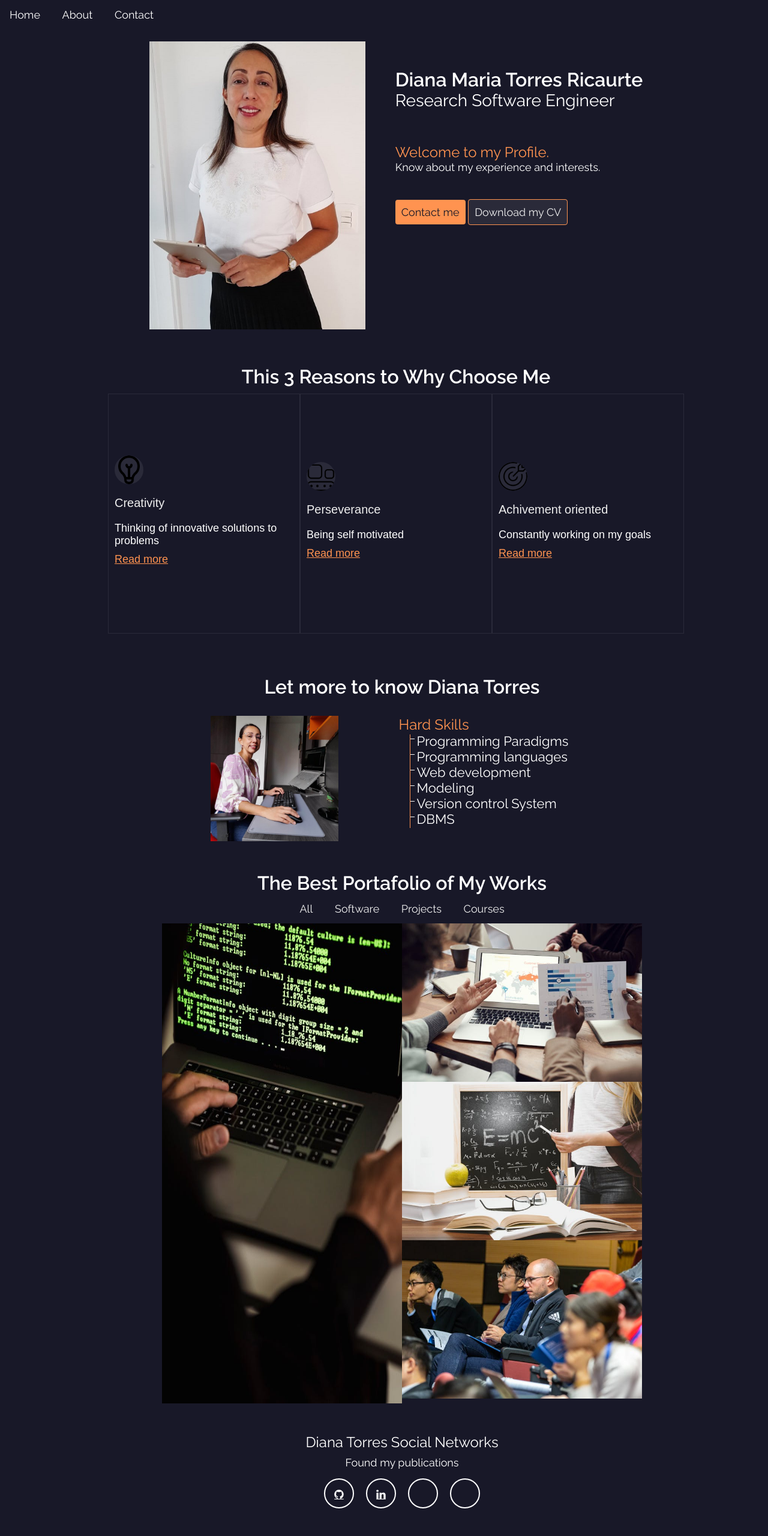
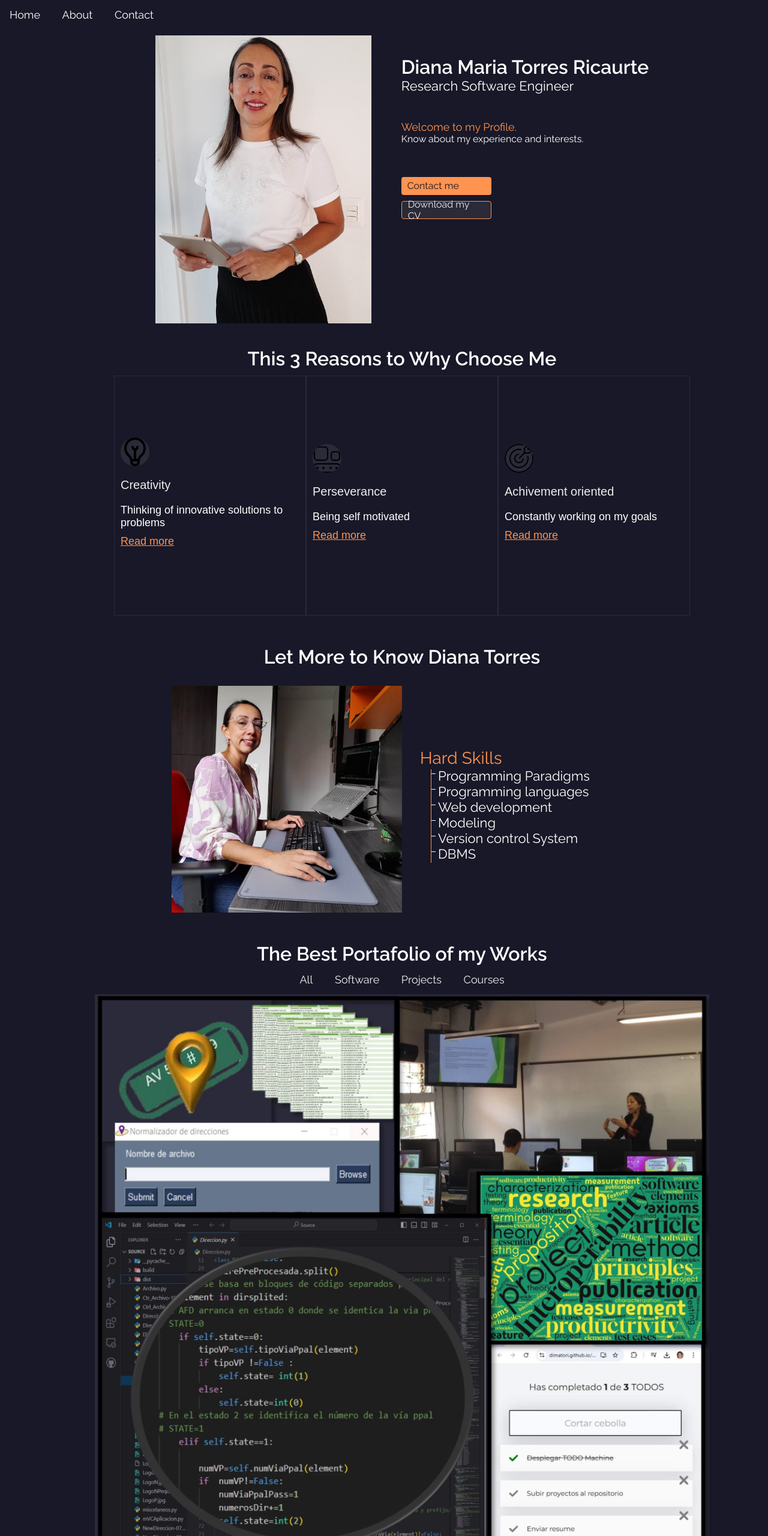
Before and after one commit to dimatori/portafolio, a plain HTML site: page index.html in a window 1280 px wide. Shown: the top 2560 px of the page at 60% size. Drawn offline with Linux system fonts and the light colour scheme; some icons are missing.

Commit message:
Reponsive design completed

```diff
--- a/css/desktop.css
+++ b/css/desktop.css
@@ -1,3 +1,4 @@
+/*General information of the Profile*/
 .content_profile{
     display: flex;
     flex-wrap: wrap;
@@ -28,6 +29,7 @@
         max-width: 100%;
         margin: 0 0 0 0;
 }
+/******Soft skills********/
 .profile_soft_skills{
     display:flex;
     flex-direction: column;
@@ -39,63 +41,99 @@
     flex-direction: row;
     justify-content: center;
 }
+.skill_card{
+  width: 32rem;
+ }
+/******* Hard skills ******/
+ .profile_hard_skills{
+  display: flex;
+  flex-direction: column;
+  align-items: center;
+  margin: 1rem;
+}
+ .hards{
+  display:flex;
+  flex-direction: row;
+  justify-content:center;
+  align-items: center;
+  width:100%;
+  margin-top: 3rem;
+}
+
+ .hards >div  {
+  display: flex;
+  justify-content: center;
+  align-items: center;
+  width:50%;
+  height: 100%;
+
+}
+.hard_skills{
+  display: flex;
+  justify-content: end;
+}
+.hd_img{
+  max-width: 60%;
+
+}
+#hard_skills_tree{
+  position: relative;
+  flex-direction: column;
+  align-items: flex-start;
+
+}
 .profile_skills_intro{
     display: block;
     justify-content: centers;
 
 }
+.hd_sk_title p{
+  color:var(--royal-orange);
+  font-size:2.8rem;
+}
 
-/* Proyectos */
+#hard_skills_tree ul{
+font-size: 2.2rem;
+}
+
+/********* Proyectos ********/
+.works{
+  display: flex;
+  flex-direction: column;
+  justify-content: center;
+  align-items: center;
+  flex-wrap: wrap;
+  margin: 2rem;
+
+}
 .works_framework{
     min-width: 80rem;
     min-height: 80rem;
-    /*border: #FF9350 solid 0.2rem;*/
     display:flex;
     flex-wrap: wrap;
-     }
+
+ }
+
 .works_framework_all{
     display:flex;
     flex-wrap: wrap;
-    flex-direction: row;
-    /* justify-content: space-evenly; */
-  /*  display: none;*/
+    justify-content:flex-end;
+
+}
+.works_framework_all figure{
+  display: flex;
+  justify-content: center;
 }
 
-/*Proyectos de Software*/
-.proyectos_1{
-    width:50%;
- }
-.proyectos1{
- width: 100%;
- height: 100%;
+ .proyectos1{
+ width: 80%;
+ height: 80%;
 }
-.proyectos_2{
-  display:flex;
-  flex-direction: column;
-  align-items:baseline;
-  width: 50%;
-}
-.proyectos2  {
-  width: 100%;
-  height:33% ;
- }
- .proyectos3 {
-  width: 100%;
-  height:33% ;
- }
- .proyectos4 {
-  width: 100%;
-  height:33% ;
- }
+/****** Proyectos Software****/
 
  .works_framework_software{
 
-    /* flex-wrap: wrap;
-    justify-content:left;
-    align-items:self-start; */
-    /*width: 80%;
-    /*height: 100%;*/
-    display:none;
+      display:none;
 
   }
 
@@ -103,25 +141,26 @@
         display:flex;
         flex-wrap: wrap;
         justify-content:center;
-
         display:none;
    }
 
+/****** Proyectos Proyectos****/
 .works_framework_projects{
     display:flex;
     flex-wrap: wrap;
     flex-direction: row;
-    justify-content: space-evenly;
-    /* border: var(--white) solid 0.2rem;
-    border-radius: 0.5rem; */
+    justify-content: center;
     padding-left: 2.5 rem;
     padding-right: 2.5 rem;
     display:none;
+
 }
 .works_framework_projects > div{
   margin:1rem;
   border: var(--white) solid 0.2rem;
   border-radius: 0.5rem;
+  width: 65%;
+  height: 100%;
 }
 .works_framework_courses >div{
   width: 80%;
@@ -194,12 +233,33 @@
   display: flex;
   flex-direction: row;
 }
+
+/*Social Networks*/
+
+.social_networks{
+  display: flex;
+  flex-direction: column;
+  width:100%;
+  align-items: center;
+  justify-content:space-evenly;
+  height: 15rem;
+  margin: 3rem;
+}
+.icons-container ul li{
+  width:5rem;
+  height: 5rem;
+  line-height: 5rem;
+}
+/*About*/
  .abstract{
   width:50%;
   }
  .other-info{
     width:50%;
   }
+  .about{
+      font-size: 1.8rem;
+   }
 /* .about_content{
   display: flex;
   flex-wrap: wrap;
--- a/css/estilos.css
+++ b/css/estilos.css
@@ -89,7 +89,6 @@ ul {
     color:var(--bright-gray);
     padding:1rem;
     text-decoration: none;
-
   }
 
   /*Habilidades blandas*/
@@ -193,6 +192,14 @@ ul {
   align-items: center;
   margin: 2rem;
 }
+/* .hards{
+  display:flex;
+  flex-direction: row;
+  justify-content:space-between;
+  align-items: center;
+  width:70%;
+  margin-top: 3rem;
+}
 .hard_skills{
   display: flex;
   justify-content: center;
@@ -201,22 +208,15 @@ ul {
 
 }
 .hd_img{
-  max-width: 60%;
+  max-width: 90%;
+} */
 
-}
-.hards{
-  display:flex;
-  flex-direction: row;
-  justify-content:space-between;
-  width:60%;
-  margin-top: 3rem;
-}
 #hard_comp{
 
     width: 40%;
 }
 
-#hard_skills_tree {
+#hard_skills_tree{
   position: relative;
   width: 60%;
 }
@@ -308,13 +308,13 @@ ul {
 }
 
 .proyectos_1{
-  width:50%;
+  width:100%;
 }
 .proyectos1{
 width: 100%;
 height: 100%;
 }
-.proyectos_2{
+/* .proyectos_2{
 display:flex;
 flex-direction: column;
 align-items:baseline;
@@ -331,7 +331,7 @@ height:33% ;
 .proyectos4 {
 width: 100%;
 height:33% ;
-}
+}  */
 
 
 #sm_proyectos2:checked ~ .works_framework_software {
@@ -576,12 +576,13 @@ height:33% ;
   padding-right: 3.2rem;
   padding-left: 3.2rem;
 }
+/* Considerar ponerlo en destkop
 .about{
   display: block;
   max-width: 120rem;
   min-width: 32rem;
   flex-basis: 100%;
-  }
+  } */
 
 .about_title{
 padding-top: 6.0rem;
@@ -596,23 +597,26 @@ padding-bottom: 1.5rem;
 .about_conten p{
 line-height:1.5 ;
 }
-.about-pict-conten{
+/* .about-pict-conten{
 overflow-x: hidden;
 overflow-y: hidden;
 
-}
+} */
 .about-pict-conten{
 margin-top: 4.5rem;
 text-align: center;
 }
-.about-pict-conten picture {
+/* .about-pict-conten picture {
   height: 4.46163rem;
   max-width: 100%;
   padding-top: 4.46163rem;
   min-height: 3.2rem;
   position:relative;
 
-}
+} */
+
+/*Fin sección about*/
+
 .table_ficha_proyecto{
   border: 2;
 }
@@ -693,9 +697,9 @@ text-align: center;
   justify-content: center;
 }
 .icons-container ul li{
-  width:5rem;
+  /* width:5rem;
   height: 5rem;
-  line-height: 5rem;
+  line-height: 5rem; */
   margin: 0 1rem;
   text-align: center;
   border-radius: 50%;
--- a/css/movil.css
+++ b/css/movil.css
@@ -1,49 +1,84 @@
+ /*General information of the Profile*/
  .content_profile{
     display: flex;
     flex-direction: column;
     flex-wrap: wrap;
-    width: 100vw;
+    max-width:100vw;
+    align-items: center;
+
   }
 
   .conten_img{
     height:60%;
+    text-align: center;
    }
+   .img_profile{
+    max-width: 80vw;
+    height: 60vh;
+ }
 .profile_gral
   {
     display: flex;
     flex-direction: column;
     flex-wrap: wrap;
-    align-items:center;
+    align-items:start;
     justify-content:space-between;
-    margin: 2rem;
+    margin: 1rem;
+    max-width: 100vw;
   }
+
   .profile_gral_info{
     display: flex;
     flex-direction: column;
     height: 40vh;
     justify-content: space-evenly;
+    position:relative;
+    align-items:start;
 
   }
 
 .profile_gral_title{
     font-weight: 600;
-    font-size: 3.2rem;
+    font-size: 2.6rem;
     margin-top: 20px;
 
     }
 
 .profile_gral_subtitle{
         font-weight: 400;
-        font-size: 2.8rem;
+        font-size: 2.2rem;
+ }
+ .profile_gral_info--welcom{
+  font-size: 1.8rem;
+ }
+ .profile_gral_info--invitation{
+  font-size: 1.6rem;
  }
 
+ .profile_gral_info_buttons{
+  display: flex;
+  flex-direction:column;
+  align-items: start;
+  justify-content: space-around;
+ }
+ .profile_gral_button{
+  border-radius: 4px;
+  cursor:pointer;
+  font-size: var(--sm);
+  margin-top: 1rem;
+  height: 3rem;
+  width: 15rem;
+  display: flex;
+  align-items:center;
+  }
+/******Soft skills********/
 .profile_soft_skills{
     display:flex;
     flex-direction: column;
     justify-content: center;
     align-items: center;
     width:100%;
-    margin: 2rem;
+    margin: 1rem;
   }
 
  .profile_skills_intro{
@@ -55,12 +90,64 @@
     display:flex;
     flex-direction: column;
     justify-content: space-between;
-    min-height: 10rem;
+    align-items:center;
+    min-height: 6rem;
+    width: 100vw;
+}
+.skill_card{
+  width: 24rem;
 
 }
-/*¨Proyectos*/
+/******* Hard skills ******/
+.profile_hard_skills{
+  display: flex;
+  flex-direction: column;
+  align-items:center;
+  margin: 1rem;
+  width: 100vw;
+}
+.hards{
+  display:flex;
+  flex-direction: column;
+  justify-content:center;
+  align-items:start;
+  width:100vw;
+  margin-top: 3rem;
+}
+.hard_skills{
+ width: 100vw;
+ display:flex;
+ justify-content: center;
+}
+.hd_img{
+  max-width: 60%;
+  text-align: center;
+}
+#hard_skills_tree{
+  position: relative;
+  display:flex;
+  justify-content:center;
+  width: 100vw;
+  margin-top: 2rem;
+
+}
+
+.hd_sk_title p{
+  color:var(--royal-orange);
+  font-size:var(--bg);
+}
+#hard_skills_tree ul{
+font-size: var(--sm);
+}
+
+/******* Proyectos *********/
+.works{
+  width:100vw;
+  margin: 1rem;
+  align-items:center;
+}
 .works_framework{
-  width: 35rem;
+
   min-height: 40rem;
   min-width: 27rem;
   /*border: #FF9350 solid 0.2rem;*/
@@ -70,6 +157,9 @@
   justify-content: space-evenly;
 
   }
+.works_nav{
+  text-align: center;
+ }
 .works_framework_all{
   display:flex;
   flex-wrap: wrap;
@@ -77,18 +167,17 @@
   justify-content: space-evenly;
   /*width: 80%;*/
 }
+.works_framework_all figure{
+  display: flex;
+  justify-content: center;
+}
+.proyectos1{
+  width: 80%;
+  height: 80%;
+ }
 
-.works_framework_software{
 
-  flex-wrap: wrap;
-  flex-direction: column;
-  justify-content: space-evenly;
-  align-items: center;
-  height: 100%;
-  display:none;
-
-  }
-
+/****** Proyectos Courses****/
 .works_framework_courses{
       display:flex;
       flex-wrap: wrap;
@@ -96,6 +185,14 @@
       justify-content: space-evenly;
       display:none;
  }
+  .institution-name{
+  height: auto;
+  font-size: 1.8rem;
+}
+.course-list{
+  font-size: 1.6rem;
+  padding-left: 1.5rem;
+}
 
 .works_framework_projects{
   display:flex;
@@ -108,23 +205,23 @@
   margin: 0.1rem;
   display:none;
 }
+/****** Proyectos Software****/
 
-/* #sm_proyectos2:checked ~ .works_framework_software {
-  display: flex;
+.works_framework_software{
+
+  flex-wrap: wrap;
+  flex-direction: column;
+  justify-content: space-evenly;
+  align-items: center;
+  height: 100%;
+  display:none;
  }
-
-#sm_proyectos2:checked ~ .works_framework_courses ~ .works_framework_projects {
-  display:none;
-}
-#sm_proyectos2:checked ~.works_framework_all{
-  display:none;
-} */
-.works_card{
+ .works_card{
   display:flex;
   flex-wrap: wrap;
   flex-direction: column;
   justify-content: space-evenly;
-
+  width:70%;
 }
 .works_card{
   display:flex;
@@ -150,7 +247,6 @@
   text-align:justify;
 
 }
-
 .works_framework_software img{
   width:60%;
   height:30%;
@@ -166,10 +262,19 @@
   flex-direction: column;
 }
 
+.works_framework_projects > div{
+  margin:1rem;
+  border: var(--white) solid 0.2rem;
+  border-radius: 0.5rem;
+  width: 70%;
+}
+
 .project_ficha_tecnica{
   display: flex;
   flex-direction: column;
+
 }
+/****** Proyectos Proyectos****/
 .abstract {
   width:100%;
   }
@@ -177,16 +282,80 @@
     width:100%;
     }
 
+ .works_framework_projects h4{
+
+      font-size: 2rem;
+      font-weight: 400;
+
+ }
 .project_content{
   display: flex;
   flex-direction: column;
   padding-top:2rem;
+  font-size: 1.6rem;
   width:100%;
   }
- .about_content{
+  .project_name{
+    font-weight: 400;
+    font-size: 1.8rem;
+  }
+/*Social Networks*/
+
+.social_networks{
+  height: 25rem;
+  margin: 0rem;
+  margin-top: 2rem;
+  width: 100vw;
+  display: flex;
+  flex-direction: column;
+  align-items:center;
+
+}
+.icons-container{
+  align-items:center;
+  width: 100vw;
+ }
+
+ .icons-container ul li{
+  width:4rem;
+  height: 4rem;
+  line-height:4rem;
+ }
+
+
+/* About Page */
+  .about_content{
     display: flex;
     flex-direction: column;
-    flex-wrap: wrap;
+    width: 100vw;
+  }
+.about{
+  display: block;
+  width:90vw;
+  font-size: 1.4rem;
+  text-align: justify;
+
+  }
+ .about_gral{
+    display: flex;
+    flex-direction: column;
     width: 100vw;
     align-items: center;
+    justify-content: left;
 }
+  .about_gral{
+    padding-right: 0.1rem;
+    padding-left: 0.1rem;
+  }
+  .about_conten{
+    position: relative;
+    padding-top: 1rem;
+    padding-bottom: 1rem;
+
+  }
+
+  .about-pict-conten figure img {
+    max-width: 80vw;
+    position:relative;
+
+  }
--- a/index.html
+++ b/index.html
@@ -22,12 +22,13 @@
               <ul class="profile_nav_ul">
               <li><a href="/">Home</a></li>
               <li><a href="about.html">About</a></li>
-              <li><a href="/contac" >Contact</a></li>
+              <li><a href="mailto:dimatori@gmail.com" >Contact</a></li>
               </ul>
             </nav>
   </header>
   <main class="content_profile">
       <section class="profile_gral">
+
         <figure class="conten_img">
                 <img src="./images/Profile Picture 1_sm.jpg" alt="Picture of profile" class="img_profile">
         </figure>
@@ -38,16 +39,17 @@
             </div>
             <div>
                 <p class="profile_gral_info--welcom"> Welcome to my Profile. </p>
-                <p>
-                       Know about my experience and interests.
+                <p class="profile_gral_info--invitation">
+                     <span>Know about my experience and interests.</span>
                 </p>
             </div>
             <div>
-              <!-- <button class="profile_gral_button defect" role="link" onclick="mailto:dimatori@gmail.com" type="submit"> Contact me</button> -->
-              <a class="profile_gral_button defect" role="button" href="mailto:dimatori@gmail.com" > Contact me</a>
-              <a class="profile_gral_button secondary" role="button" href="./downloads/CV-DIANA M TORRES RICAURTE.pdf" download="CV-DIANA M TORRES RICAURTE.pdf" > Download my CV</a>
-              <!-- <button class="profile_gral_button secondary" type="submit"> Download my CV</button> -->
-            </div>
+              <div class="profile_gral_info_buttons">
+                <!-- <button class="profile_gral_button defect" role="link" onclick="mailto:dimatori@gmail.com" type="submit"> Contact me</button> -->
+                <a class="profile_gral_button defect" role="button" href="mailto:dimatori@gmail.com" > Contact me</a>
+                <a class="profile_gral_button secondary" role="button" href="./downloads/CV-DIANA M TORRES RICAURTE.pdf" download="CV-DIANA M TORRES RICAURTE.pdf" > Download my CV</a>
+                <!-- <button class="profile_gral_button secondary" type="submit"> Download my CV</button> -->
+              </div> </div>
           </div>
       </section>
       <section class="profile_soft_skills">
@@ -122,15 +124,15 @@
         </div>
       </section>
       <section class="profile_hard_skills">
-        <div>
-          <h1 class="profile_gral_title"> Let more to know Diana Torres</h1>
+        <div class="profile_skills_intro">
+          <h1 class="profile_gral_title"> Let More to Know Diana Torres</h1>
         </div>
         <div class="hards">
-
+          <div>
             <figure class="hard_skills">
               <img class="hd_img" src="./images/Profile Picture 2.jpeg" alt="Imagen representando hard skills de un programador">
             </figure>
-
+          </div>
           <div id="hard_skills_tree">
             <ul class="hd_sk_title"> <p>Hard Skills</p>
               <li> Programming Paradigms
@@ -183,8 +185,8 @@
         </div>
       </section>
       <section id="works" class="works">
-        <div>
-          <h1 class="profile_gral_title"> The Best Portafolio of My Works </h1>
+        <div class="profile_skills_intro">
+          <h1 class="profile_gral_title">The Best Portafolio of my Works</h1>
         </div>
         <input type="checkbox" class="sm_proyectos_op" id="sm_proyectos2">
         <input type="checkbox" class="sm_proyectos_op" id="sm_proyectos3">
@@ -199,14 +201,14 @@
          </nav>
 
        <div id="works_framework_all" class="works_framework works_framework_all">
-        <figure class="proyectos_1">
-          <img class="proyectos1" src="./images/Programacion_sm.jpg" alt="Imagen de programador escribiendo codigo">
+        <figure>
+          <img class="proyectos1" src="./images/Collage_MyWorks.jpg" alt="Image as a collage of Diana's works">
         </figure>
-        <figure class="proyectos_2">
+        <!-- <figure class="proyectos_2">
           <img class="proyectos2" src="./images/Proyecto_sm.jpg" alt="Imagen de un proyecto en equipo">
           <img class="proyectos3"  src="./images/Profesora_sm.jpg" alt="Imagen de una Profesora en un aula de clase">
           <img class="proyectos4" src="./images/Evento_sm.jpg" alt="Imagen de un evento academico">
-        </figure>
+        </figure>  -->
        </div>
       <div class="works_framework works_framework_software">
         <div class="works_card" >
@@ -505,10 +507,10 @@
       <div class="sn-box">
         <div class="icons-container">
            <ul>
-            <li class="github"><a href="#" class="sni fa fa-github"></a></li>
-            <li class="linkedin"><a href="#" class="sni fa fa-linkedin"></a></li>
-            <li class="researchgate"><a href="#" class="sni ai ai-researchgate"></a></li>
-            <li class="orcid"><a href="#" class="sni ai ai-orcid"></a></li>
+            <li class="github"><a href="https://github.com/dimatori" class="sni fa fa-github"></a></li>
+            <li class="linkedin"><a href="https://www.linkedin.com/in/dimatori/" class="sni fa fa-linkedin"></a></li>
+            <li class="researchgate"><a href="https://www.researchgate.net/profile/Diana-Torres-Ricaurte?ev=hdr_xprf" class="sni ai ai-researchgate"></a></li>
+            <li class="orcid"><a href="https://orcid.org/0000-0002-8017-7951" class="sni ai ai-orcid"></a></li>
           </ul>
 
         </div>
```
Also changed, not shown: about.html (+8 -9 lines), images/Collage_MyWorks.jpg (added), 1 other file.
